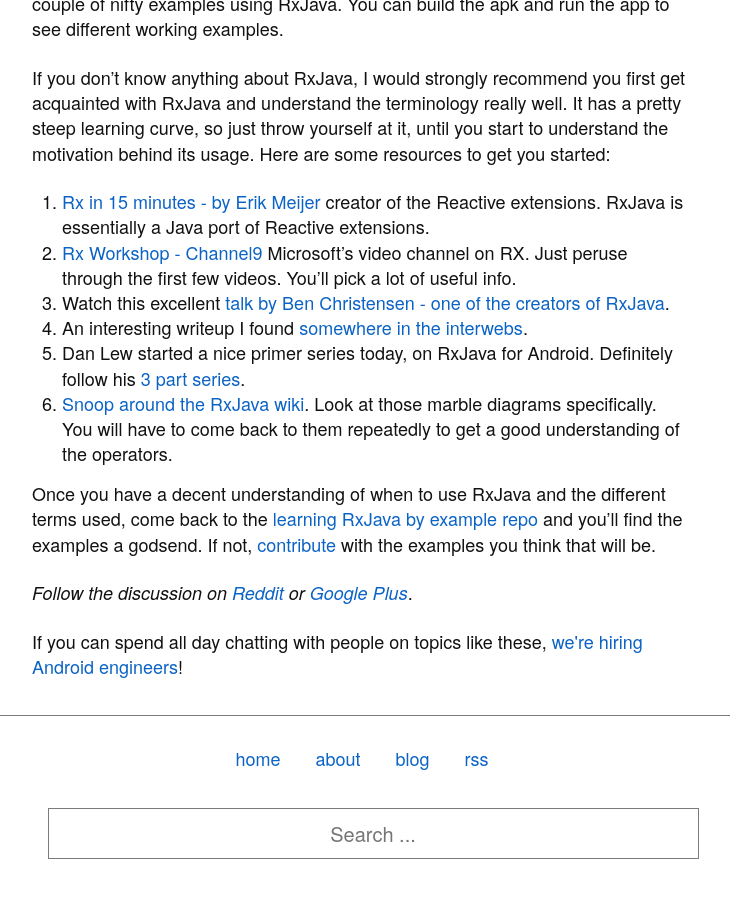
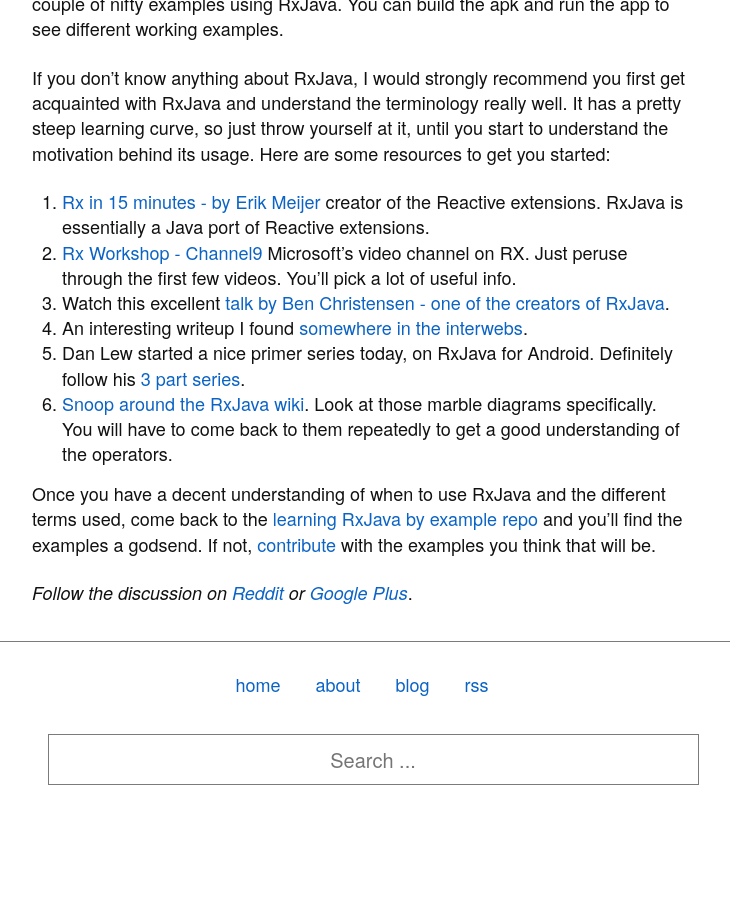
Before and after one commit to kaushikgopal/octopress-kaush-blog, a Jekyll site: the page built from _posts/2014-09-15-learning-rxjava-with-android-by-example.md, in a window 1280 px wide and 900 px high, scrolled down 595 px. Shown: the whole window, without its empty margins (278-1008 px from the left). Built offline with Jekyll 4.4.1, drawn with Linux system fonts in a browser that asks for light colours; after the commit the page ends 1421 px from its top, so only the background shows below that.

Commit message:
fix: remove reference to wedding party jobs

```diff
--- a/_posts/2014-09-15-learning-rxjava-with-android-by-example.md
+++ b/_posts/2014-09-15-learning-rxjava-with-android-by-example.md
@@ -24,7 +24,4 @@
 
 Once you have a decent understanding of when to use RxJava and the different terms used, come back to the [learning RxJava by example repo](https://github.com/kaushikgopal/Android-RxJava) and you'll find the examples a godsend. If not, [contribute](https://github.com/kaushikgopal/Android-RxJava#contributing) with the examples you think that will be.
 
-
 _Follow the discussion on [Reddit](http://www.reddit.com/r/androiddev/comments/2gi7ik/learning_rxjava_with_android_by_example/) or [Google Plus](https://plus.google.com/106712246601366256750/posts/7bMbnsit91A)_.
-
-<div class="marketing">If you can spend all day chatting with people on topics like these, <a href=" http://weddingpartyapp.com/jobs">we're hiring Android engineers</a>!</div>
```
